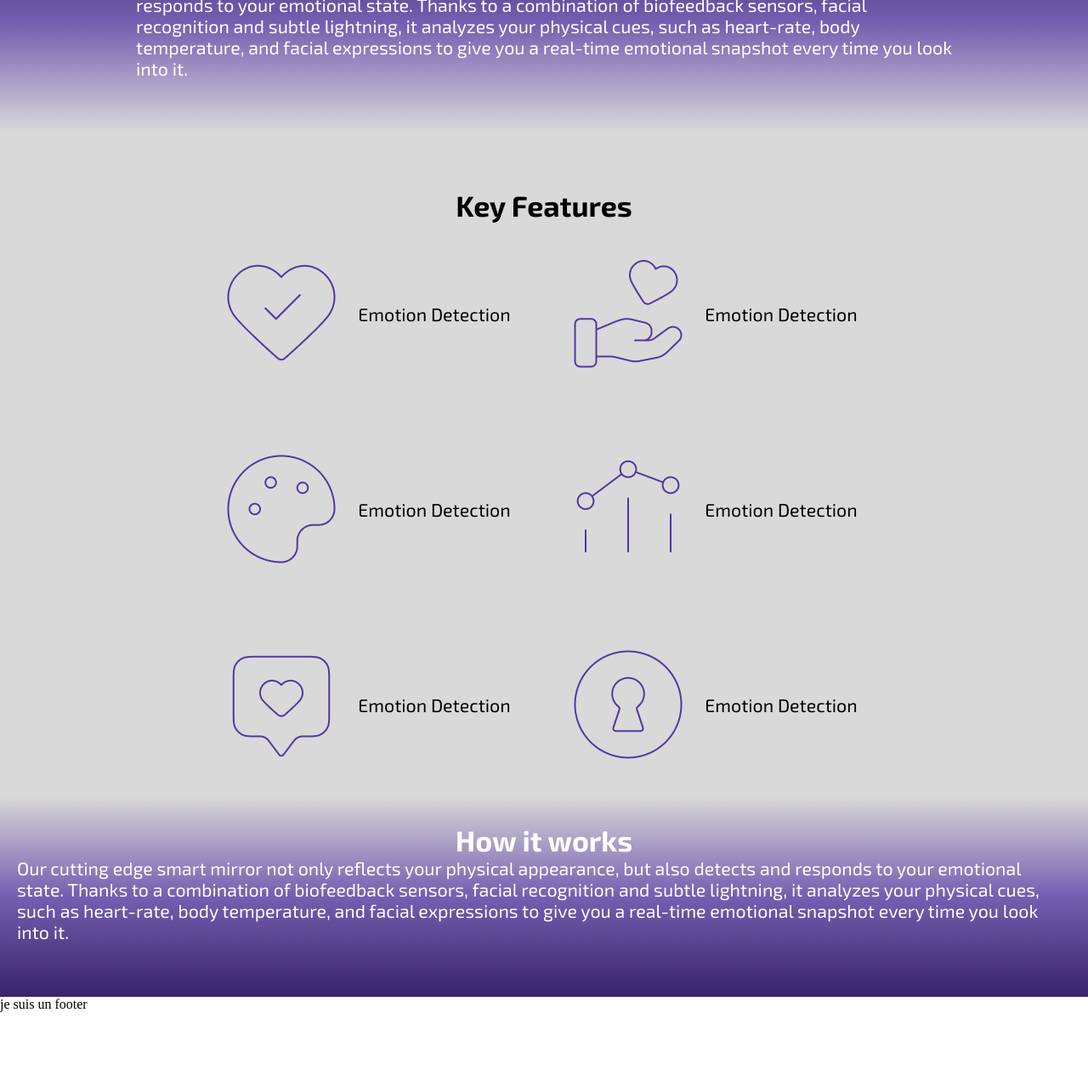
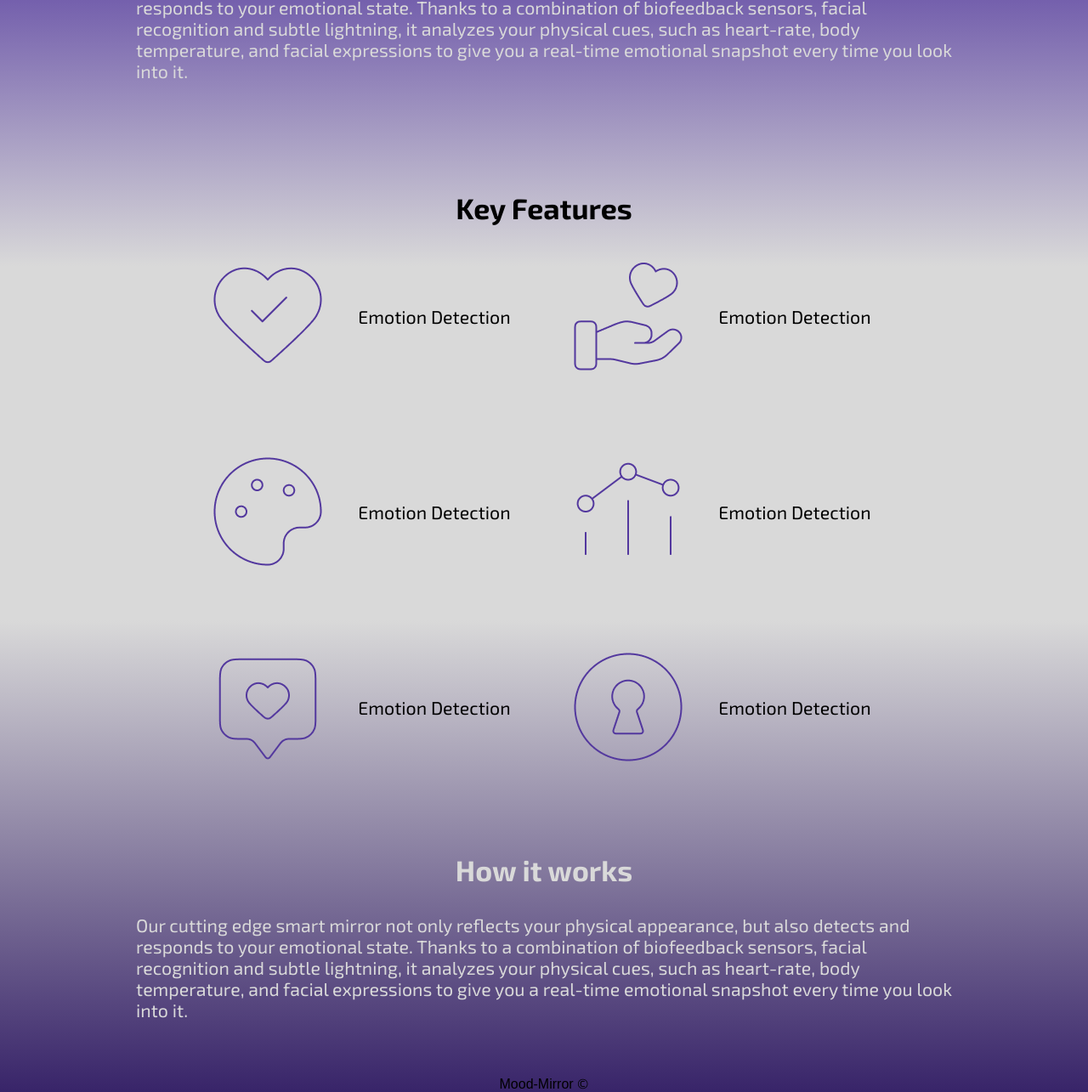
Before and after one commit to Jackmaa/Projet-Objet-Imaginaire, a plain HTML site: page index.html in a window 1280 px wide. Shown: the part 1192-2477 px from the top of the page at 85% size. Before the commit the page ends 2383 px from the top, so only its background shows below. Drawn offline with Linux system fonts and the light colour scheme; a web font is replaced by a local one.

Commit message:
Formatting HTML/CSS; Cleaning up CSS

```diff
--- a/css/styles.css
+++ b/css/styles.css
@@ -1,16 +1,84 @@
-html, body, div, span, applet, object, iframe,
-h1, h2, h3, h4, h5, h6, p, blockquote, pre,
-a, abbr, acronym, address, big, cite, code,
-del, dfn, em, img, ins, kbd, q, s, samp,
-small, strike, strong, sub, sup, tt, var,
-b, u, i, center,
-dl, dt, dd, ol, ul, li,
-fieldset, form, label, legend,
-table, caption, tbody, tfoot, thead, tr, th, td,
-article, aside, canvas, details, embed,
-figure, figcaption, footer, header, hgroup,
-menu, nav, output, ruby, section, summary,
-time, mark, audio, video {
+html,
+body,
+div,
+span,
+applet,
+object,
+iframe,
+h1,
+h2,
+h3,
+h4,
+h5,
+h6,
+p,
+blockquote,
+pre,
+a,
+abbr,
+acronym,
+address,
+big,
+cite,
+code,
+del,
+dfn,
+em,
+img,
+ins,
+kbd,
+q,
+s,
+samp,
+small,
+strike,
+strong,
+sub,
+sup,
+tt,
+var,
+b,
+u,
+i,
+center,
+dl,
+dt,
+dd,
+ol,
+ul,
+li,
+fieldset,
+form,
+label,
+legend,
+table,
+caption,
+tbody,
+tfoot,
+thead,
+tr,
+th,
+td,
+article,
+aside,
+canvas,
+details,
+embed,
+figure,
+figcaption,
+footer,
+header,
+hgroup,
+menu,
+nav,
+output,
+ruby,
+section,
+summary,
+time,
+mark,
+audio,
+video {
   margin: 0;
   padding: 0;
   border: 0;
@@ -22,10 +90,13 @@ time, mark, audio, video {
     interpolate-size: allow-keywords;
   --title-font-size: clamp(1.5rem, 1.1053rem + 1.2632vw, 3rem);
   --p-font-size: clamp(0.5rem, 1rem + 0.4211vw, 2rem);
+  --font-family-text: "Exo 2", sans-serif;
+  --light-gray: rgb(217, 217, 217);
+  --light-purp: rgb(83, 56, 158);
+  --dark-purp: rgb(56, 36, 105);
 }
 
-@import url('https://fonts.googleapis.com/css2?family=Goldman:wght@400;700&display=swap');
-
+@import url("https://fonts.googleapis.com/css2?family=Goldman:wght@400;700&display=swap");
 
 /* ||  UTILITY CLASSES ||*/
 .margin-side {
@@ -45,13 +116,18 @@ time, mark, audio, video {
 }
 
 .section-title {
-    font-family: "Exo 2", sans-serif;
+  font-family: var(--font-family-text);
   padding-bottom: 2rem;
   font-size: var(--title-font-size);
 }
 
 .center {
   margin: 0 auto;
+}
+
+.brand {
+  font-family: "Goldman", sans-serif;
+  font-weight: 400;
 }
 
 .row-limit-size {
@@ -61,14 +137,21 @@ time, mark, audio, video {
   padding: 0 20px;
 }
 
-.bg-radial-gradient-top-bot {
-    background: linear-gradient(rgb(56, 36, 105), rgba(83, 56, 158, 0.808), #d9d9d9);
+.text-formatting {
+  padding-block-end: 2rem;
+  max-width: 1000px;
+  font-family: "Exo 2", sans-serif;
+  font-size: var(--p-font-size);
+}
+
+span {
+  font-family: var(--font-family-text)
 }
 
 /*  ||  HEADER  ||  */
 
 header {
-    background: radial-gradient(#53389E, #1E1438);
+  background: radial-gradient(var(--light-purp) 20%, var(--dark-purp));
   text-align: center;
 }
 
@@ -81,42 +164,29 @@ header img {
   height: calc(100vh - 60px);
 }
 
+#main-wrap {
+  background: linear-gradient(
+    var(--light-purp),
+    var(--light-gray) 30% 60%,
+    var(--dark-purp)
+  );
+}
+
 /*  ||  DESCRIPTION  ||  */
-#description {
-    color: #fff;
+#description, #how-it-works {
+  color: var(--light-gray);
 }
 
 #description h1 {
   font-size: var(--title-font-size);
-    font-family: "Goldman", sans-serif;
-    font-weight: 400;
-    border-radius: 20px;
-}
-
-#description p {
-    padding-block-end: 2rem;
-    max-width: 1000px;
-    font-family: "Exo 2", sans-serif;
-    font-size: var(--p-font-size)
 }
 
 
 /*   ||   FEATURES   ||   */
 
-section#features {
-    background-color: #d9d9d9;
-}
-
-
 summary {
   list-style-position: outside;
-
-}
-
-
-/*pour definir la taille police en dehors de Chrome dev*/
-details > p {
-    font-size: 1rem;
+  cursor: pointer;
 }
 
 details {
@@ -124,7 +194,7 @@ details {
   overflow: hidden;
   display: block;
   text-align: center;
-    font-family: "Exo 2", sans-serif;
+  font-family: var(--font-family-text);
   font-size: var(--p-font-size);
 }
 
@@ -140,31 +210,18 @@ details::details-content {
   block-size: auto;
 }
 
-
 .grid-items {
   display: grid;
   grid-template-columns: 150px 210px;
   place-items: center;
+  gap: 1rem;
 }
 
-.grid-container{
+.grid-container {
   display: grid;
   place-self: center;
   gap: 4rem;
 }
-
-
-#how-it-works {
-    color: #fff ;
-    background: linear-gradient(#d9d9d9, rgba(83, 56, 158, 0.808),rgb(56, 36, 105));
-}
-
-#how-it-works p {
-    font-size: var(--p-font-size);
-    padding-bottom: 2rem;
-}
-
-
 
 @media (min-width: 800px) {
   .header-hero {
--- a/index.html
+++ b/index.html
@@ -1,100 +1,132 @@
 <!DOCTYPE html>
 <html lang="en">
-
   <head>
-    <meta charset="UTF-8">
-    <meta name="viewport" content="width=device-width, initial-scale=1.0">
-    <link rel="preconnect" href="https://fonts.googleapis.com">
-    <link rel="preconnect" href="https://fonts.gstatic.com" crossorigin>
-    <link href="https://fonts.googleapis.com/css2?family=Goldman:wght@400;700&display=swap" rel="stylesheet">
-    <link rel="preconnect" href="https://fonts.googleapis.com">
-    <link rel="preconnect" href="https://fonts.gstatic.com" crossorigin>
-    <link href="https://fonts.googleapis.com/css2?family=Exo+2:ital,wght@0,100..900;1,100..900&display=swap"
-        rel="stylesheet">
+    <meta charset="UTF-8" />
+    <meta name="viewport" content="width=device-width, initial-scale=1.0" />
+    <link rel="preconnect" href="https://fonts.googleapis.com" />
+    <link rel="preconnect" href="https://fonts.gstatic.com" crossorigin />
+    <link
+      href="https://fonts.googleapis.com/css2?family=Goldman:wght@400;700&display=swap"
+      rel="stylesheet"
+    />
+    <link rel="preconnect" href="https://fonts.googleapis.com" />
+    <link rel="preconnect" href="https://fonts.gstatic.com" crossorigin />
+    <link
+      href="https://fonts.googleapis.com/css2?family=Exo+2:ital,wght@0,100..900;1,100..900&display=swap"
+      rel="stylesheet"
+    />
+    <link rel="icon" type="image/x-icon" href="./img/Favicon.png">
     <title>Mood-Mirror © || The Smart Mirror</title>
-    <link rel="stylesheet" href="./css/styles.css">
+    <link rel="stylesheet" href="./css/styles.css" />
   </head>
 
   <body>
     <header>
-        <img src="./img/Group 2.png" alt="">
+      <img src="./img/Group 2.png" alt="" />
     </header>
-    <div class="header-hero">
-    </div>
+    <div class="header-hero"></div>
     <div id="main-wrap">
       <main>
-            <section id="description" class="bg-radial-gradient-top-bot padding-top">
-                <h1 class="title-center">Mood-Mirror &#xa9;</h1>
-                <p class="row-limit-size center padding-top">Our cutting edge smart mirror not only reflects your
-                    physical
-                    appearance, but
-                    also detects and responds to your emotional state. Thanks to a combination of biofeedback sensors,
-                    facial recognition and subtle lightning, it analyzes your physical cues, such as heart-rate, body
-                    temperature, and facial expressions to give you a real-time emotional snapshot every time you look
-                    into it.</p>
+        <section
+          id="description"
+          class="bg-radial-gradient-top-bot padding-top"
+        >
+          <h1 class="title-center brand">Mood-Mirror <span>&#xa9</span></h1>
+          <p class="row-limit-size center padding-top text-formatting">
+            Our cutting edge smart mirror not only reflects your physical
+            appearance, but also detects and responds to your emotional state.
+            Thanks to a combination of biofeedback sensors, facial recognition
+            and subtle lightning, it analyzes your physical cues, such as
+            heart-rate, body temperature, and facial expressions to give you a
+            real-time emotional snapshot every time you look into it.
+          </p>
         </section>
         <section id="features" class="padding-top">
           <h2 class="title-center padding-top section-title">Key Features</h2>
           <div class="grid-container">
             <div class="grid-items">
-                        <img src="./img/check-heart.png" alt="">
+              <img src="./img/check-heart.png" alt="" />
               <details>
                 <summary>Emotion Detection</summary>
-                            <p>The mirror senses changes in your mood based on facial expressions and physiological
-                                data, offering a visual representation of your emotional state.</p>
+                <p>
+                  The mirror senses changes in your mood based on facial
+                  expressions and physiological data, offering a visual
+                  representation of your emotional state.
+                </p>
               </details>
             </div>
-                    <div class="grid-items"><img src="./img/heart-hand.png" alt="">
+            <div class="grid-items">
+              <img src="./img/heart-hand.png" alt="" />
               <details>
                 <summary>Emotion Detection</summary>
-                            <p>The mirror senses changes in your mood based on facial expressions and physiological
-                                data, offering a visual representation of your emotional state.</p>
+                <p>
+                  The mirror senses changes in your mood based on facial
+                  expressions and physiological data, offering a visual
+                  representation of your emotional state.
+                </p>
               </details>
             </div>
-                    <div class="grid-items"><img src="./img/palette.png" alt="">
+            <div class="grid-items">
+              <img src="./img/palette.png" alt="" />
               <details>
                 <summary>Emotion Detection</summary>
-                            <p>The mirror senses changes in your mood based on facial expressions and physiological
-                                data, offering a visual representation of your emotional state.</p>
+                <p>
+                  The mirror senses changes in your mood based on facial
+                  expressions and physiological data, offering a visual
+                  representation of your emotional state.
+                </p>
               </details>
             </div>
-                    <div class="grid-items"><img src="./img/bar-line-chart.png" alt="">
+            <div class="grid-items">
+              <img src="./img/bar-line-chart.png" alt="" />
               <details>
                 <summary>Emotion Detection</summary>
-                            <p>The mirror senses changes in your mood based on facial expressions and physiological
-                                data, offering a visual representation of your emotional state.</p>
+                <p>
+                  The mirror senses changes in your mood based on facial
+                  expressions and physiological data, offering a visual
+                  representation of your emotional state.
+                </p>
               </details>
             </div>
-                    <div class="grid-items"><img src="./img/annotation-heart.png" alt="">
+            <div class="grid-items">
+              <img src="./img/annotation-heart.png" alt="" />
               <details>
                 <summary>Emotion Detection</summary>
-                            <p>The mirror senses changes in your mood based on facial expressions and physiological
-                                data, offering a visual representation of your emotional state.</p>
+                <p>
+                  The mirror senses changes in your mood based on facial
+                  expressions and physiological data, offering a visual
+                  representation of your emotional state.
+                </p>
               </details>
             </div>
-                    <div class="grid-items"><img src="./img/lock-keyhole-circle.png" alt="">
+            <div class="grid-items">
+              <img src="./img/lock-keyhole-circle.png" alt="" />
               <details>
                 <summary>Emotion Detection</summary>
-                            <p>The mirror senses changes in your mood based on facial expressions and physiological
-                                data, offering a visual representation of your emotional state.</p>
+                <p>
+                  The mirror senses changes in your mood based on facial
+                  expressions and physiological data, offering a visual
+                  representation of your emotional state.
+                </p>
               </details>
             </div>
           </div>
         </section>
         <section id="how-it-works" class="padding-top section-title">
-                <h2 class="title-center">How it works</h2>
-                <p class="row-limit-size center">Our cutting edge smart mirror not only reflects your physical
-                    appearance, but
-                    also detects and responds to your emotional state. Thanks to a combination of biofeedback sensors,
-                    facial recognition and subtle lightning, it analyzes your physical cues, such as heart-rate, body
-                    temperature, and facial expressions to give you a real-time emotional snapshot every time you look
-                    into it.</p>
+          <h2 class="title-center padding-top">How it works</h2>
+          <p class="row-limit-size center text-formatting">
+            Our cutting edge smart mirror not only reflects your physical
+            appearance, but also detects and responds to your emotional state.
+            Thanks to a combination of biofeedback sensors, facial recognition
+            and subtle lightning, it analyzes your physical cues, such as
+            heart-rate, body temperature, and facial expressions to give you a
+            real-time emotional snapshot every time you look into it.
+          </p>
         </section>
       </main>
       <footer>
-            <p>je suis un footer</p>
+        <h2 class="title-center brand">Mood-Mirror <span>&#xa9</span></h2>
       </footer>
     </div>
   </body>
-
 </html>
```
Also changed, not shown: 1 other file. Lines whose indentation alone changed are shown as unchanged.
